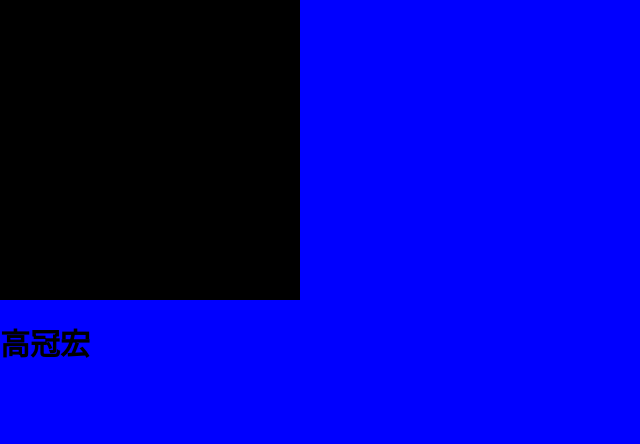
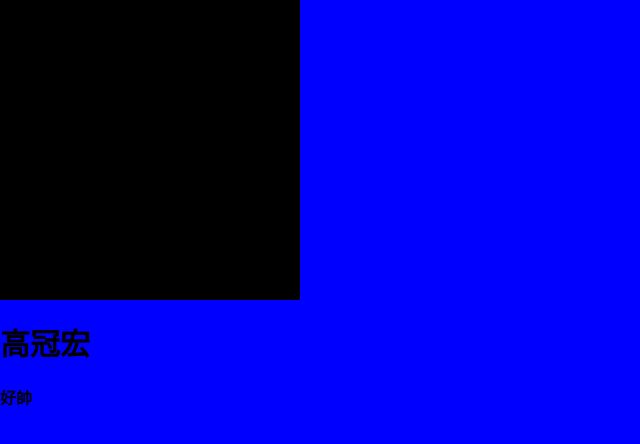
Before and after one commit to kitghu56435/product_test, a plain HTML site: page index.html in a window 1280 px wide. Shown: the full height of the page, 0-640 px from the left. Drawn offline with Linux system fonts and the light colour scheme.

Commit message:
更動index

```diff
--- a/index.html
+++ b/index.html
@@ -12,5 +12,6 @@
 
     </div>
     <h1>高冠宏</h1>
+    <h4>好帥</h4>
 </body>
 </html
```
